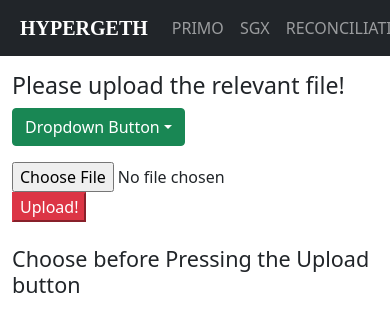
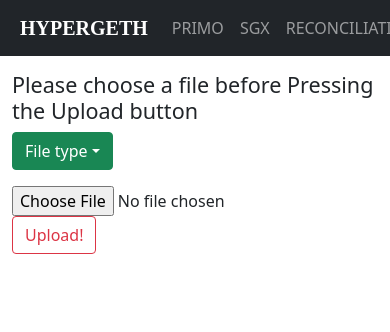
Before and after one commit to xqlin-2019/hypergeth-frontend, a React (Create React App) app: page /reconciliation in a window 390 px wide. Shown: the top 332 px of the page. Built offline with nearby package versions, Linux system fonts and the light colour scheme.

Commit message:
Added form validation and responsive drop down box

```diff
--- a/package.json
+++ b/package.json
@@ -12,7 +12,7 @@
     "react-bootstrap-validation": "^0.1.11",
     "react-dom": "^17.0.2",
     "react-router-dom": "^5.2.0",
-    "react-scripts": "4.0.3",
+    "react-scripts": "^4.0.3",
     "web-vitals": "^1.1.2"
   },
   "scripts": {
--- a/src/components/upload.component.js
+++ b/src/components/upload.component.js
@@ -1,6 +1,11 @@
 import axios from 'axios';
 import React, { Component } from "react";
+import DropdownButton from 'react-bootstrap/DropdownButton';
+import { Button} from 'react-bootstrap';
 import { Dropdown} from 'react-bootstrap';;
+
+
+
 
 
 export default class Upload extends Component {
@@ -9,7 +14,13 @@ export default class Upload extends Component {
         this.state = {
             open: false,
         };
+        //added for dropdown title
+        this.state = {
+          dropDownValue: "File type"
+        }
     }
+
+
     toggle = () => {
         this.setState({ open: !this.state.open });
     }
@@ -22,8 +33,13 @@ export default class Upload extends Component {
     state = {
 
         // Initially, no file is selected
-        selectedFile: null
+        selectedFile: null,
       };
+
+      //On selecting dropdown option
+      changeValue(text) {
+        this.setState({dropDownValue: text})
+      }
 
       // On file select (from the pop up)
       onFileChange = event => {
@@ -40,11 +56,19 @@ export default class Upload extends Component {
         const formData = new FormData();
 
         // Update the formData object
-        formData.append(
-          "myFile",
-          this.state.selectedFile,
-          this.state.selectedFile.name
-        );
+        //Form validation for when user doesnt choose any file before clicking upload
+          if (this.selectedFile ==  null) {
+            alert("Please choose a file before clicking Upload!")
+          }
+          else {
+            formData.append(
+              "myFile",
+              this.state.selectedFile,
+              this.state.selectedFile.name
+            );
+          }
+
+
 
         // Details of the uploaded file
         console.log(this.state.selectedFile);
@@ -81,8 +105,8 @@ export default class Upload extends Component {
           return (
             <div>
               <br />
-              <h4>Choose before Pressing the Upload button</h4>
             </div>
+
           );
         }
       };
@@ -91,25 +115,18 @@ export default class Upload extends Component {
 
         return (
           <div>
-              <h3>
-                Please upload the relevant file!
-              </h3>
-              <Dropdown>
-                <Dropdown.Toggle variant="success" id="dropdown-basic">
-                    Dropdown Button
-                </Dropdown.Toggle>
-
-                <Dropdown.Menu>
-                    <Dropdown.Item href="#/action-1">SGX</Dropdown.Item>
-                    <Dropdown.Item href="#/action-2">PRIMO</Dropdown.Item>
-                </Dropdown.Menu>
-              </Dropdown>
+              <h4>Please choose a file before Pressing the Upload button</h4>
+              <DropdownButton id="dropdown-item-button" variant="success" title={this.state.dropDownValue} className="format">
+              <Dropdown.Item as="button"><div onClick={(e) => this.changeValue(e.target.textContent)}>SGX</div></Dropdown.Item>
+              <Dropdown.Item as="button"><div onClick={(e) => this.changeValue(e.target.textContent)}>PRIMO</div></Dropdown.Item>
+              </DropdownButton>
               <p></p>
               <div>
                   <input type="file" onChange={this.onFileChange} />
-                  <button class="btn-danger" onClick={this.onFileUpload}>
+                  {/* <button class="btn-danger" onClick={this.onFileUpload}>
                     Upload!
-                  </button>
+                  </button> */}
+                  <Button variant="outline-danger" onClick={this.onFileUpload}>Upload!</Button>{' '}
               </div>
             {this.fileData()}
           </div>
```
Also changed, not shown: 1 other file (tests, documents, lock files or other folders).
